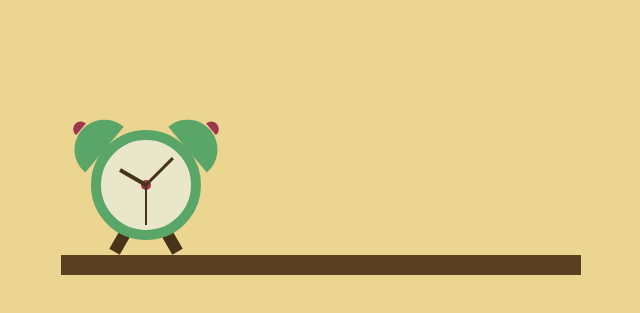
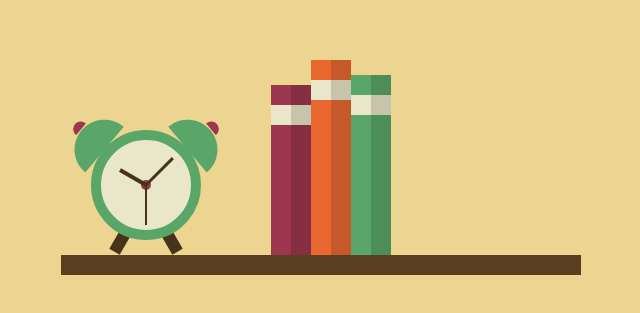
Before and after one commit to PingHuskar/Creative-CSS-Drawing, a plain HTML site: page ClockBooksAndCactusOnAShelf/index.html in a window 1280 px wide. Shown: the part 135-448 px from the top of the page, without its empty margins (319-959 px from the left). Drawn offline with Linux system fonts and the light colour scheme.

Commit message:
add books

```diff
--- a/ClockBooksAndCactusOnAShelf/index.html
+++ b/ClockBooksAndCactusOnAShelf/index.html
@@ -19,6 +19,9 @@
             <div class="clock-foot-left"></div>
             <div class="clock-foot-right"></div>
         </div>
+        <div class="book-1"></div>
+        <div class="book-2"></div>
+        <div class="book-3"></div>
     </div>
 </body>
 </html>
--- a/ClockBooksAndCactusOnAShelf/style.scss
+++ b/ClockBooksAndCactusOnAShelf/style.scss
@@ -112,4 +112,45 @@ body {
             transform: rotate(-30deg);
         }
     }
+    .book-1 {
+        width: 40px;
+        height: 170px;
+        background: #9D374F;
+        position: absolute;
+        left: 210px;
+        top: -170px;
+        &::before {
+            content: "";
+            width: 100%;
+            height: 20px;
+            background: #E9E6C9;
+            position: absolute;
+            top: 20px;
+            left: 0;
+        }
+        &::after {
+            content: "";
+            width: 50%;
+            height: 100%;
+            background: black;
+            opacity: 0.15;
+            position: absolute;
+            top: 0;
+            right: 0;
+        }
+    }
+    .book-2 {
+        @extend .book-1;
+        height: 195px;
+        left: 250px;
+        top: -195px;
+        background: #E86830;
+    }
+    .book-3 {
+        @extend .book-1;
+        height: 180px;
+        left: 290px;
+        top: -180px;
+        background: #5AA668;
+    }
 }
```
Also changed, not shown: ClockBooksAndCactusOnAShelf/style.css, 1 other file.
